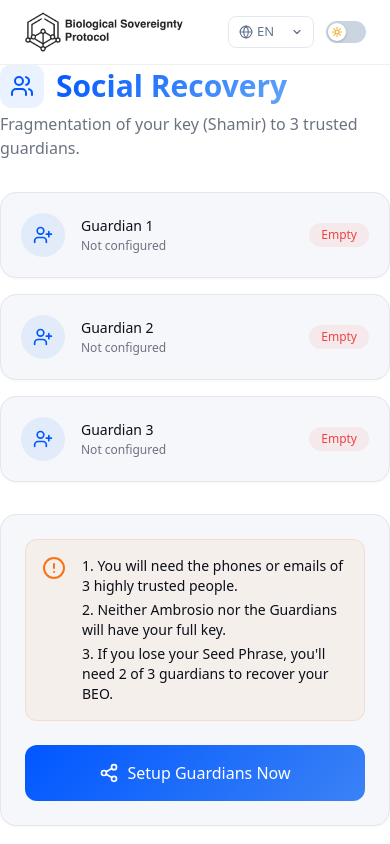
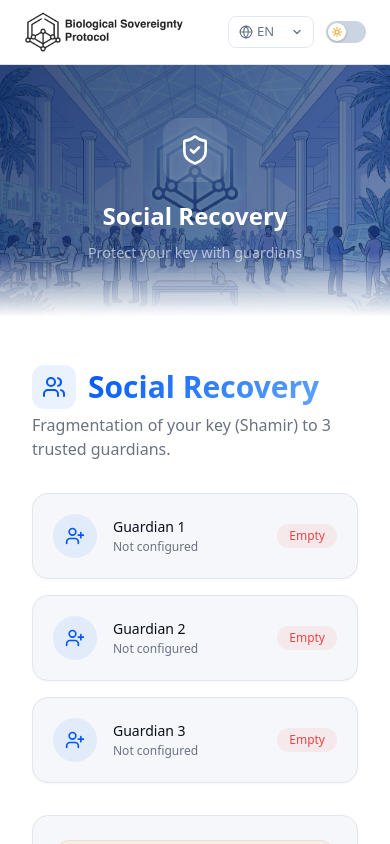
Before and after one commit to Biological-Sovereignty-Protocol/bsp-id-web, a Next.js app: page /guardians in a window 390 px wide. Shown: the top 844 px of the page. Built offline with nearby package versions, Linux system fonts and the light colour scheme.

Commit message:
feat: layout split em recover, consent, guardians (visual consistente)
Co-Authored-By: Claude Opus 4.6 (1M context) <noreply@anthropic.com>

```diff
--- a/src/app/consent/page.tsx
+++ b/src/app/consent/page.tsx
@@ -1,7 +1,7 @@
 "use client"
 
 import { useState } from "react"
-import { ShieldCheck, Plus } from "lucide-react"
+import { ShieldCheck, Plus, FileText } from "lucide-react"
 import { getIdentity } from "@/lib/crypto/storage"
 import { useTranslation } from "react-i18next"
 
@@ -51,7 +51,26 @@ export default function ConsentPage() {
     }
 
     return (
-        <div className="w-full max-w-xl mx-auto space-y-8 animate-in fade-in slide-in-from-bottom-4 duration-500">
+        <div className="w-full min-h-[calc(100vh-64px)] flex flex-col lg:flex-row">
+            {/* LEFT — Visual */}
+            <div className="relative lg:w-[45%] lg:flex-none min-h-[30vh] lg:min-h-[calc(100vh-64px)] overflow-hidden order-1">
+                <img src="/hero-image.jpg" alt="" style={{ position: 'absolute', inset: 0, width: '100%', height: '100%', objectFit: 'cover' }} />
+                <div style={{ position: 'absolute', inset: 0, background: 'linear-gradient(135deg, rgba(0,30,80,0.75), rgba(0,50,120,0.5))' }} />
+                <div style={{ position: 'absolute', inset: 0, backgroundImage: 'radial-gradient(circle, rgba(255,255,255,0.15) 1px, transparent 1px)', backgroundSize: '28px 28px', opacity: 0.2 }} />
+                <div style={{ position: 'absolute', inset: 0, display: 'flex', flexDirection: 'column', alignItems: 'center', justifyContent: 'center', padding: '2rem' }}>
+                    <div style={{ padding: '16px', borderRadius: '16px', background: 'rgba(255,255,255,0.1)', marginBottom: '16px' }}>
+                        <FileText size={32} color="#fff" />
+                    </div>
+                    <h2 style={{ color: '#fff', fontSize: '1.5rem', fontWeight: 700, textAlign: 'center' }}>Issue Consent</h2>
+                    <p style={{ color: 'rgba(255,255,255,0.6)', marginTop: '8px', fontSize: '0.9rem', textAlign: 'center' }}>Authorize access to your data</p>
+                </div>
+                <div className="lg:hidden" style={{ position: 'absolute', bottom: 0, left: 0, right: 0, height: '64px', background: 'linear-gradient(to top, var(--color-bg), transparent)' }} />
+            </div>
+
+            {/* RIGHT — Content */}
+            <div className="flex-1 order-2 overflow-y-auto" style={{ background: 'var(--color-bg)' }}>
+                <div style={{ maxWidth: '520px', margin: '0 auto', padding: '3rem 2rem' }}>
+                    <div className="space-y-8 animate-in fade-in slide-in-from-bottom-4 duration-500">
 
                         <div className="space-y-2">
                             <div className="flex items-center gap-3 mb-1">
@@ -119,5 +138,8 @@ export default function ConsentPage() {
                         </div>
 
                     </div>
+                </div>
+            </div>
+        </div>
     )
 }
--- a/src/app/guardians/page.tsx
+++ b/src/app/guardians/page.tsx
@@ -1,7 +1,7 @@
 "use client"
 
 import { useState } from "react"
-import { Users, AlertCircle, Share2, Shield, UserCheck, UserPlus } from "lucide-react"
+import { Users, AlertCircle, Share2, Shield, ShieldCheck, UserCheck, UserPlus } from "lucide-react"
 import { useTranslation } from "react-i18next"
 
 export default function GuardiansPage() {
@@ -9,7 +9,26 @@ export default function GuardiansPage() {
     const [step] = useState<'intro'>('intro')
 
     return (
-        <div className="w-full max-w-xl mx-auto space-y-8 animate-in fade-in slide-in-from-bottom-4 duration-500">
+        <div className="w-full min-h-[calc(100vh-64px)] flex flex-col lg:flex-row">
+            {/* LEFT — Visual */}
+            <div className="relative lg:w-[45%] lg:flex-none min-h-[30vh] lg:min-h-[calc(100vh-64px)] overflow-hidden order-1">
+                <img src="/hero-image.jpg" alt="" style={{ position: 'absolute', inset: 0, width: '100%', height: '100%', objectFit: 'cover' }} />
+                <div style={{ position: 'absolute', inset: 0, background: 'linear-gradient(135deg, rgba(0,30,80,0.75), rgba(0,50,120,0.5))' }} />
+                <div style={{ position: 'absolute', inset: 0, backgroundImage: 'radial-gradient(circle, rgba(255,255,255,0.15) 1px, transparent 1px)', backgroundSize: '28px 28px', opacity: 0.2 }} />
+                <div style={{ position: 'absolute', inset: 0, display: 'flex', flexDirection: 'column', alignItems: 'center', justifyContent: 'center', padding: '2rem' }}>
+                    <div style={{ padding: '16px', borderRadius: '16px', background: 'rgba(255,255,255,0.1)', marginBottom: '16px' }}>
+                        <ShieldCheck size={32} color="#fff" />
+                    </div>
+                    <h2 style={{ color: '#fff', fontSize: '1.5rem', fontWeight: 700, textAlign: 'center' }}>Social Recovery</h2>
+                    <p style={{ color: 'rgba(255,255,255,0.6)', marginTop: '8px', fontSize: '0.9rem', textAlign: 'center' }}>Protect your key with guardians</p>
+                </div>
+                <div className="lg:hidden" style={{ position: 'absolute', bottom: 0, left: 0, right: 0, height: '64px', background: 'linear-gradient(to top, var(--color-bg), transparent)' }} />
+            </div>
+
+            {/* RIGHT — Content */}
+            <div className="flex-1 order-2 overflow-y-auto" style={{ background: 'var(--color-bg)' }}>
+                <div style={{ maxWidth: '520px', margin: '0 auto', padding: '3rem 2rem' }}>
+                    <div className="space-y-8 animate-in fade-in slide-in-from-bottom-4 duration-500">
 
                         <div className="space-y-2">
                             <div className="flex items-center gap-3 mb-1">
@@ -61,5 +80,8 @@ export default function GuardiansPage() {
                         </div>
 
                     </div>
+                </div>
+            </div>
+        </div>
     )
 }
--- a/src/app/recover/page.tsx
+++ b/src/app/recover/page.tsx
@@ -35,7 +35,26 @@ export default function RecoverPage() {
     }
 
     return (
-        <div className="w-full max-w-xl mx-auto space-y-8 animate-in fade-in slide-in-from-bottom-4 duration-500">
+        <div className="w-full min-h-[calc(100vh-64px)] flex flex-col lg:flex-row">
+            {/* LEFT — Visual */}
+            <div className="relative lg:w-[45%] lg:flex-none min-h-[30vh] lg:min-h-[calc(100vh-64px)] overflow-hidden order-1">
+                <img src="/hero-image.jpg" alt="" style={{ position: 'absolute', inset: 0, width: '100%', height: '100%', objectFit: 'cover' }} />
+                <div style={{ position: 'absolute', inset: 0, background: 'linear-gradient(135deg, rgba(0,30,80,0.75), rgba(0,50,120,0.5))' }} />
+                <div style={{ position: 'absolute', inset: 0, backgroundImage: 'radial-gradient(circle, rgba(255,255,255,0.15) 1px, transparent 1px)', backgroundSize: '28px 28px', opacity: 0.2 }} />
+                <div style={{ position: 'absolute', inset: 0, display: 'flex', flexDirection: 'column', alignItems: 'center', justifyContent: 'center', padding: '2rem' }}>
+                    <div style={{ padding: '16px', borderRadius: '16px', background: 'rgba(255,255,255,0.1)', marginBottom: '16px' }}>
+                        <RefreshCw size={32} color="#fff" />
+                    </div>
+                    <h2 style={{ color: '#fff', fontSize: '1.5rem', fontWeight: 700, textAlign: 'center' }}>Recover your BEO</h2>
+                    <p style={{ color: 'rgba(255,255,255,0.6)', marginTop: '8px', fontSize: '0.9rem', textAlign: 'center' }}>Restore your sovereignty</p>
+                </div>
+                <div className="lg:hidden" style={{ position: 'absolute', bottom: 0, left: 0, right: 0, height: '64px', background: 'linear-gradient(to top, var(--color-bg), transparent)' }} />
+            </div>
+
+            {/* RIGHT — Content */}
+            <div className="flex-1 order-2 overflow-y-auto" style={{ background: 'var(--color-bg)' }}>
+                <div style={{ maxWidth: '520px', margin: '0 auto', padding: '3rem 2rem' }}>
+                    <div className="space-y-8 animate-in fade-in slide-in-from-bottom-4 duration-500">
 
                         <div className="space-y-2">
                             <div className="flex items-center gap-3 mb-1">
@@ -134,5 +153,8 @@ export default function RecoverPage() {
                         )}
 
                     </div>
+                </div>
+            </div>
+        </div>
     )
 }
```
Lines whose indentation alone changed are shown as unchanged.
